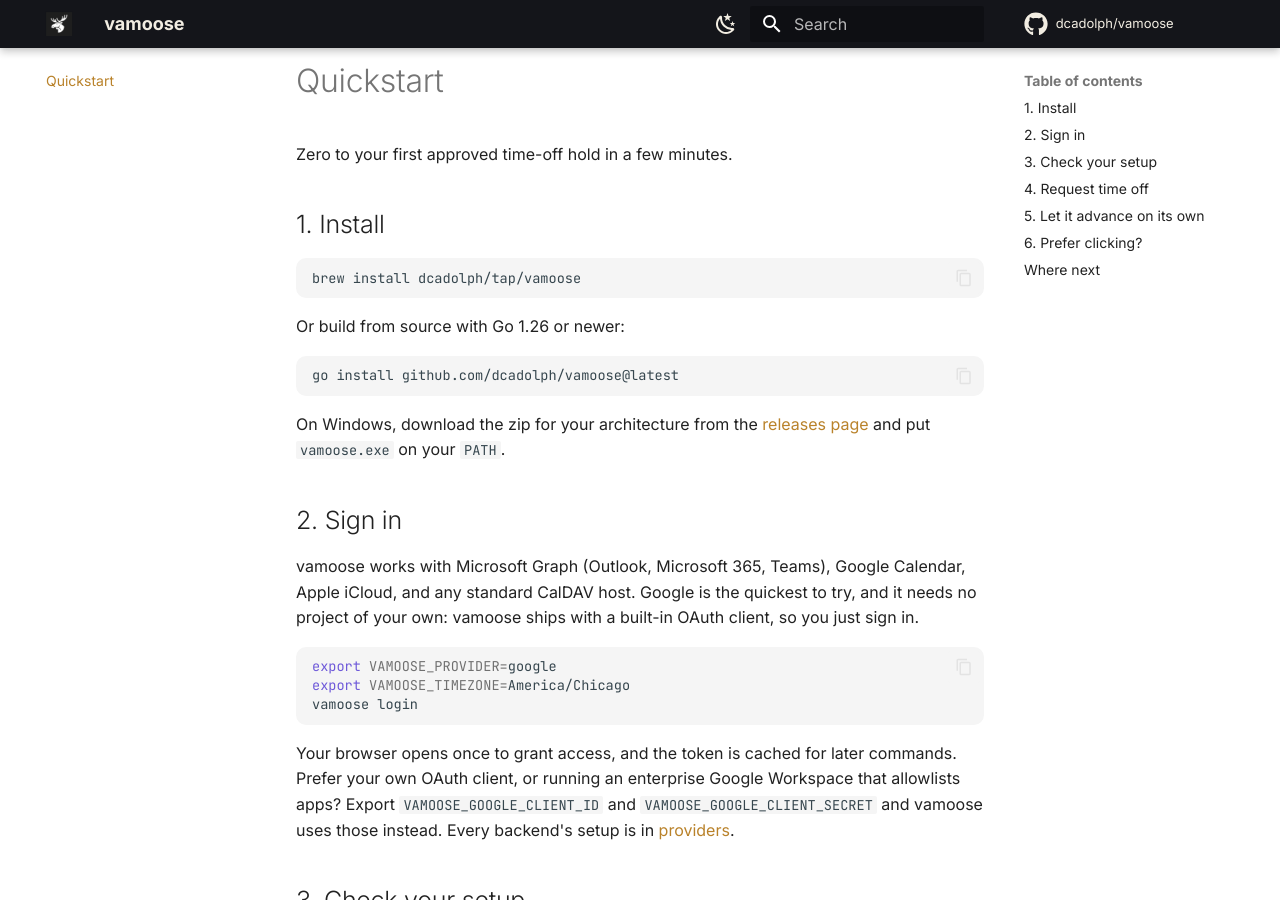
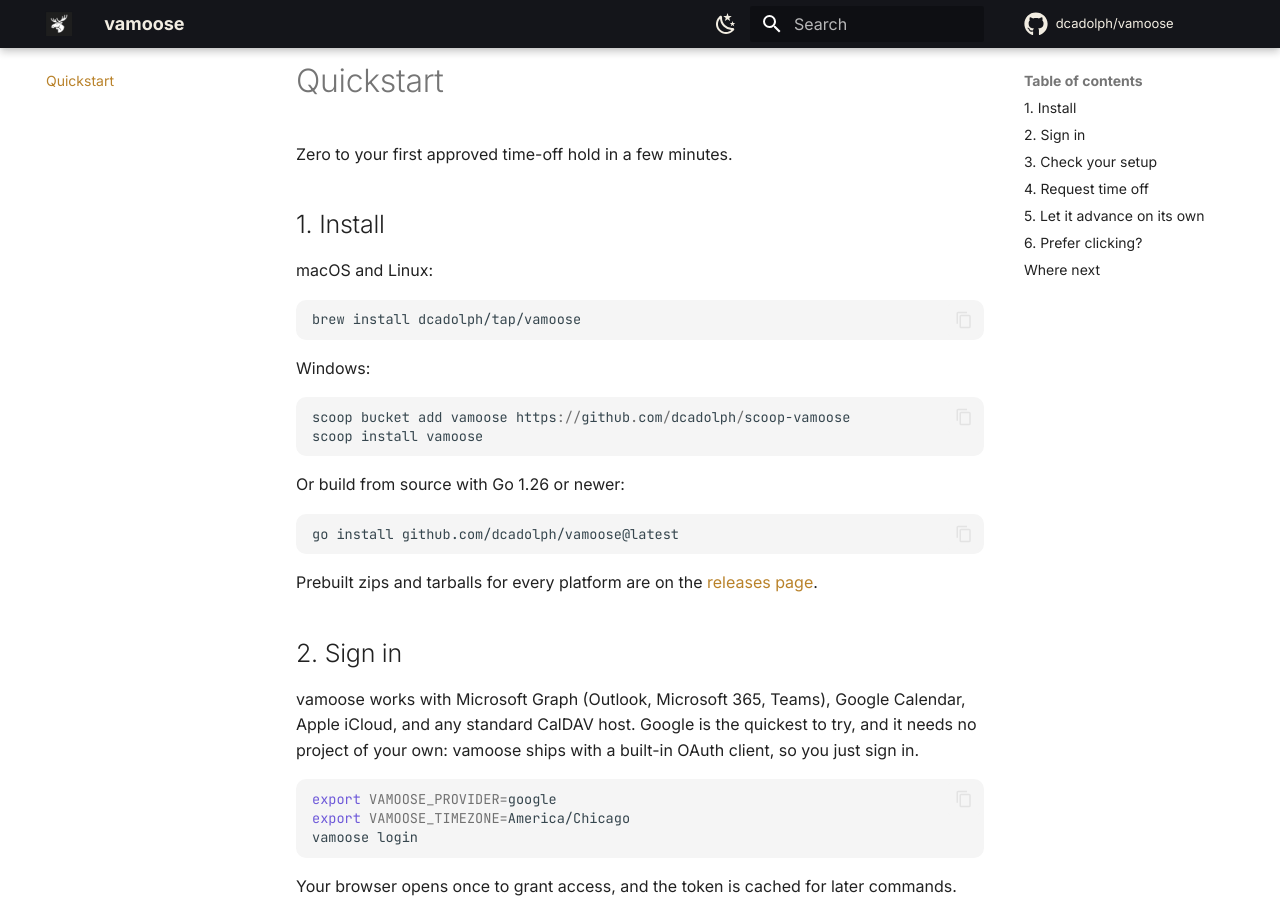
Before and after one commit to dcadolph/vamoose, an MkDocs documentation site: the page built from docs/quickstart.md, in a window 1280 px wide and 900 px high, scrolled down 332 px. Built offline with MkDocs 1.6.1 and Material for MkDocs 9.7.7, drawn with Linux system fonts in a browser that asks for light colours; comment, search, counter and statistics services are not loaded.

Commit message:
Publish releases to GHCR and a Scoop bucket
Every tagged release now pushes a multi-arch Docker image to ghcr.io/dcadolph/vamoose, so hosting is a pull instead of a local build, and rewrites the manifest in dcadolph/scoop-vamoose the same way the Homebrew formula is bumped, so Windows installs are one scoop command. The Dockerfile stamps the release version into the binary and carries OCI labels that link the package to this repo. Install docs cover brew, scoop, docker, and go install.

````diff
--- a/docker-compose.yml
+++ b/docker-compose.yml
@@ -4,6 +4,8 @@
 # Generate a secret key once with: openssl rand -base64 32
 services:
   vamoose:
+    # The published image; `docker compose build` still builds from source when wanted.
+    image: ghcr.io/dcadolph/vamoose:latest
     build: .
     restart: unless-stopped
     ports:
--- a/docs/quickstart.md
+++ b/docs/quickstart.md
@@ -10,8 +10,17 @@
 
 ## 1. Install
 
+macOS and Linux:
+
 ```sh
 brew install dcadolph/tap/vamoose
+```
+
+Windows:
+
+```powershell
+scoop bucket add vamoose https://github.com/dcadolph/scoop-vamoose
+scoop install vamoose
 ```
 
 Or build from source with Go 1.26 or newer:
@@ -20,9 +29,8 @@
 go install github.com/dcadolph/vamoose@latest
 ```
 
-On Windows, download the zip for your architecture from the
-[releases page](https://github.com/dcadolph/vamoose/releases) and put `vamoose.exe` on your
-`PATH`.
+Prebuilt zips and tarballs for every platform are on the
+[releases page](https://github.com/dcadolph/vamoose/releases).
 
 ## 2. Sign in
 
````
Also changed, not shown: README.md (+17 -3 lines), docs/hosting.md (+7 -1 lines), 2 other files.
